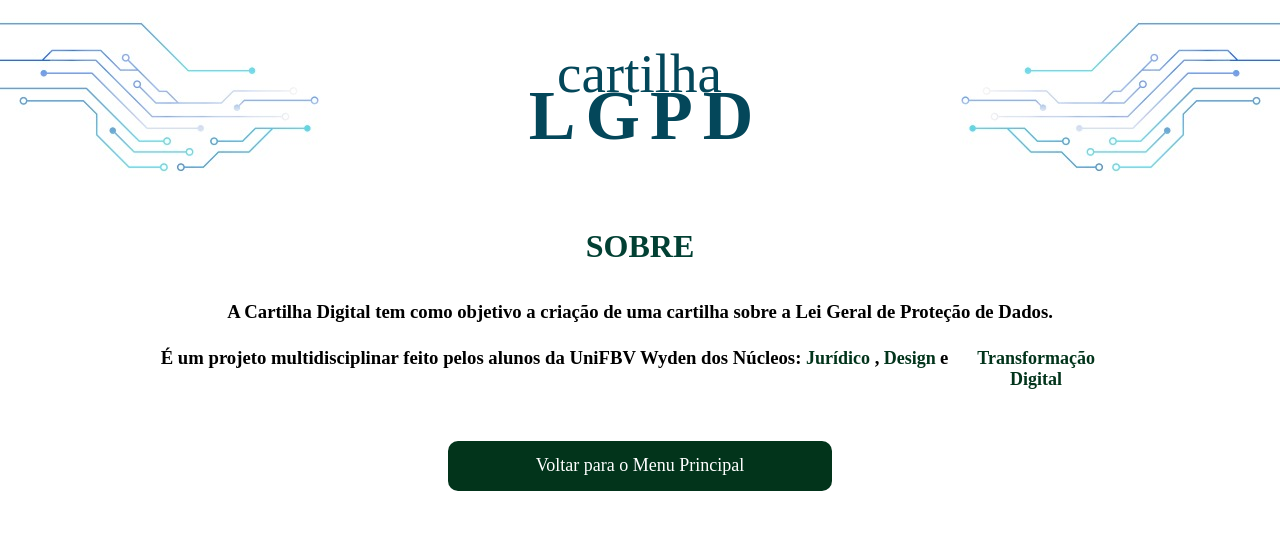
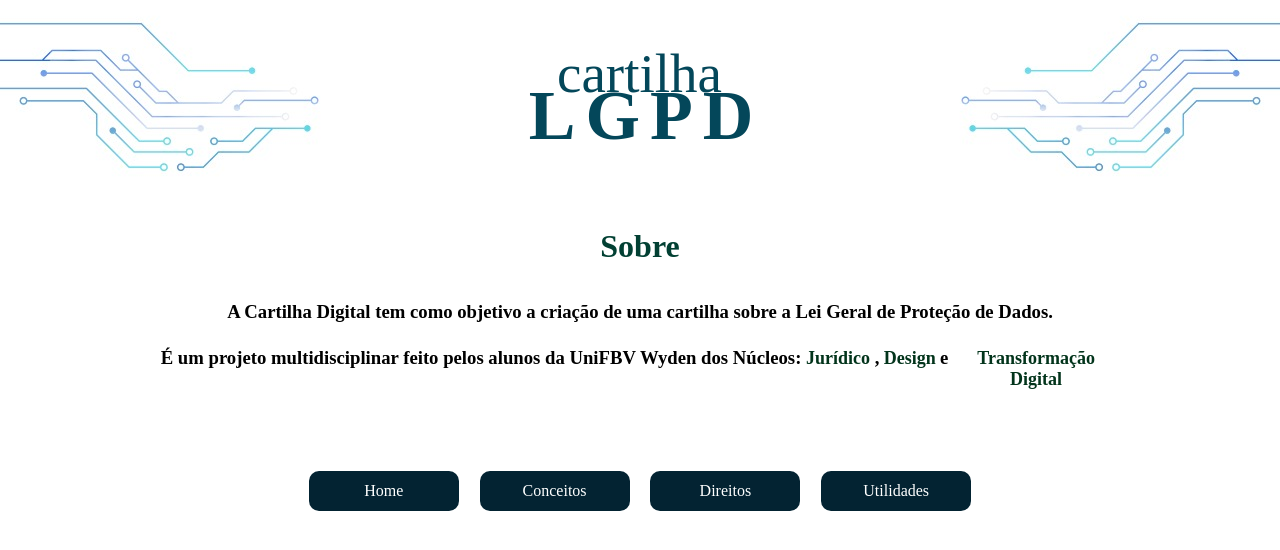
Before and after one commit to labtdunifbv/labtdunifbv.github.io, a React (Create React App) app in the folder front-end/: page /sobre in a window 1280 px wide. Shown: the top 550 px of the page. Built offline with nearby package versions, Linux system fonts and the light colour scheme.

Commit message:
Updated utilities and about

```diff
--- a/front-end/src/pages/About/About.js
+++ b/front-end/src/pages/About/About.js
@@ -1,8 +1,10 @@
-import React, { } from "react";
+import React, { useState } from "react";
 import { useNavigate } from 'react-router-dom';
+import Footer from "../../Components/Footer/Footer";
 import './styles.css';
 
 function About() {
+    const [title, setTitle] = useState('Sobre');
     const navigate = useNavigate();
     const navigateHome = () => {
         navigate('/');
@@ -20,7 +22,7 @@ function About() {
         <div className="container-about">
             <br></br>
             <br></br>
-            <h1>SOBRE</h1>
+            <h1>{title}</h1>
             <br></br>
             <br></br>
             <h3>A Cartilha Digital tem como objetivo a criação de uma cartilha sobre a Lei Geral de Proteção de Dados.</h3>
@@ -35,9 +37,7 @@ function About() {
             <br></br>
             <br></br>
             <br></br>
-            <div className="btn-about" onClick={()=>navigateHome()}>
-                <p className="btn-about-text">Voltar para o Menu Principal</p>
-            </div>
+            <Footer verification={title}/>
         </div>
     );
 }
--- a/front-end/src/pages/Utilities/Utilities.js
+++ b/front-end/src/pages/Utilities/Utilities.js
@@ -1,23 +1,16 @@
 import React, { useState } from "react";
-import { useNavigate } from 'react-router-dom';
 import './styles.css';
 import Footer from "../../Components/Footer/Footer";
 
 function Utilities() {
     const [title, setTitle] = useState('Utilidades');
-    const navigate = useNavigate();
-    const navigateHome = () => {
-        navigate('/');
-    }
+
     return(
         <div className="container-utilities">
             <h1>{title}</h1>
             <br></br>
             <h3>Link: <a href="http://www.planalto.gov.br/ccivil_03/_ato2015-2018/2018/lei/l13709.htm">Lei LGPD Completa</a></h3>
             <br></br>
-            <div className="btn-utilities" onClick={()=>navigateHome()}>
-                <p className="btn-utilities-text">Voltar para o Menu Principal</p>
-            </div>
             <Footer verification={title}/>
         </div>
     );
```
